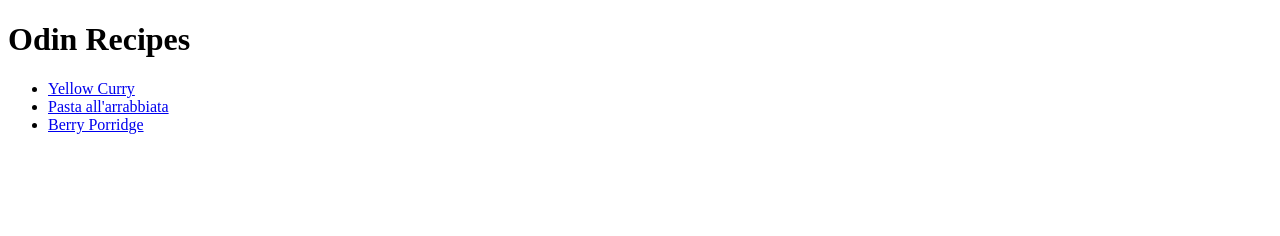
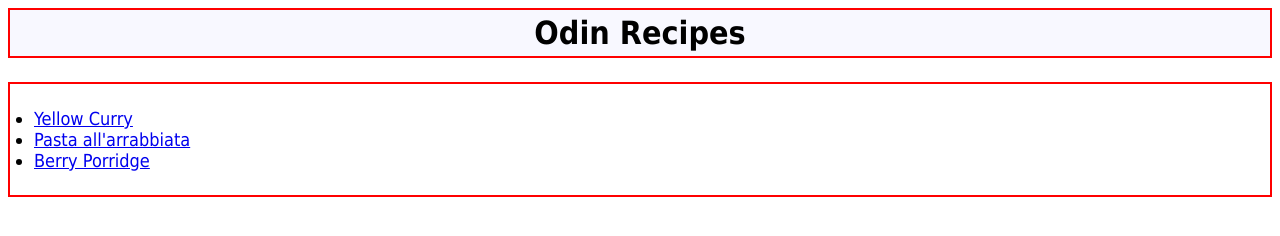
Before and after one commit to AlfiManente/odin-recipes, a plain HTML site: page index.html in a window 1280 px wide. Drawn offline with Linux system fonts and the light colour scheme.

Commit message:
Change style of homepage

```diff
--- a/index.html
+++ b/index.html
@@ -9,9 +9,9 @@
     </head>
 
     <body>
-        <h1>Odin Recipes</h1>
+        <h1 class="homepage">Odin Recipes</h1>
 
-        <ul>
+        <ul class="link-container">
             <li><a href="recipes/curry.html"> Yellow Curry </a></li>
             <li><a href="recipes/arrabbiata.html"> Pasta all'arrabbiata </a></li>
             <li><a href="recipes/porridge.html"> Berry Porridge </a></li>
--- a/style.css
+++ b/style.css
@@ -0,0 +1,24 @@
+* {
+    font-family: Tahoma, Verdana, Arial;
+}
+
+.homepage{
+    font-weight: bold;
+    border: red solid 2px;
+    text-align: center;
+    padding: 4px;
+    margin: 0px auto 24px;
+    background-color: ghostwhite;
+}
+
+.link-container{
+    margin: 12px auto;
+    padding: 24px;
+    border: red solid 2px;
+}
+
+li {
+
+    font-size: 18px;
+
+}
```
